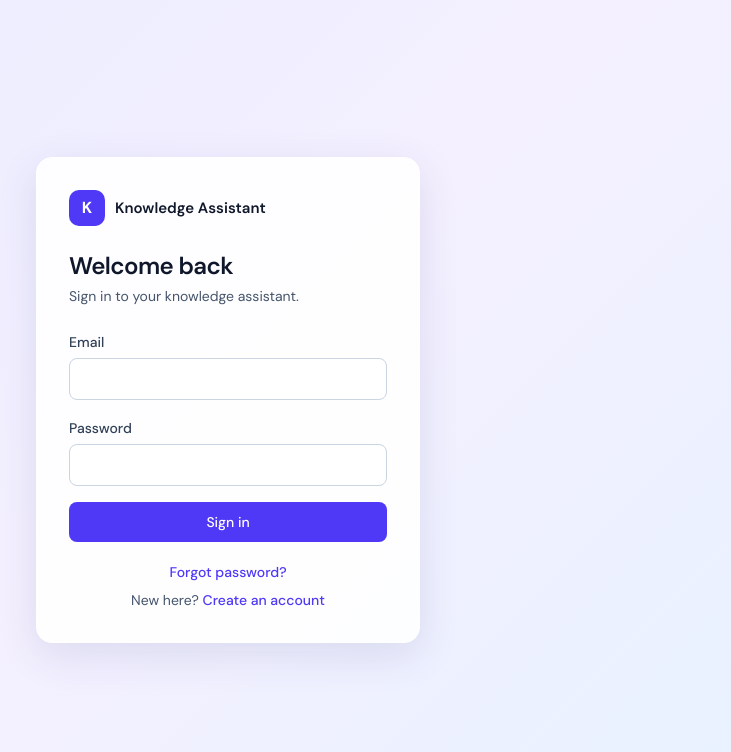
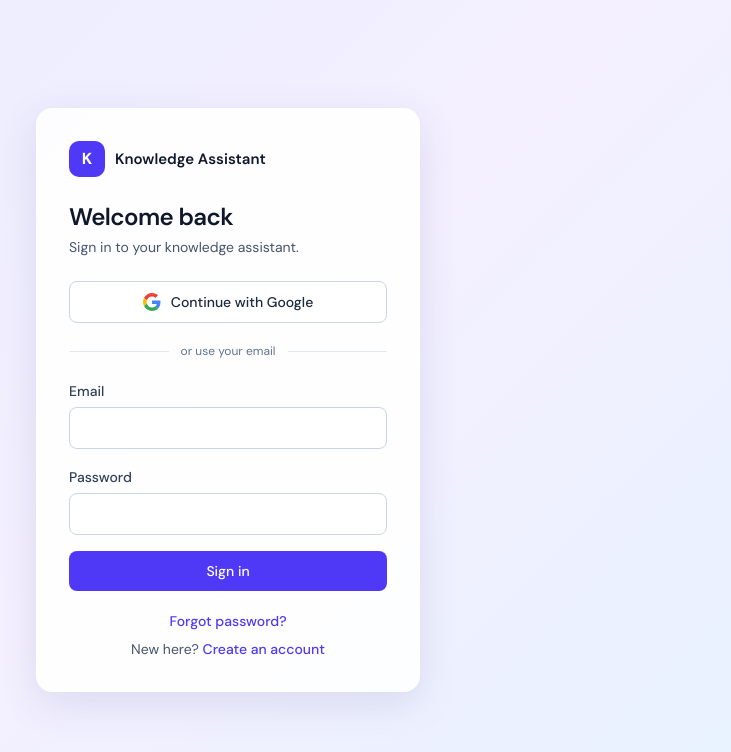
Before and after one commit to dummyinbox4fun/knowledge-assistant, a React (Vite) app in the folder frontend/: page / in a window 1280 px wide. Shown: the top 752 px of the page, without its empty margins (412-1143 px from the left). Built offline with nearby package versions, Linux system fonts and the light colour scheme; no server answers.

Commit message:
feat(auth): add Continue with Google sign-in (#92)

```diff
--- a/frontend/src/AuthScreen.jsx
+++ b/frontend/src/AuthScreen.jsx
@@ -27,6 +27,29 @@ const TITLES = {
   update: ['Choose a new password', `Use at least ${MIN_PASSWORD} characters.`],
 }
 
+function GoogleIcon() {
+  return (
+    <svg width="18" height="18" viewBox="0 0 48 48" aria-hidden="true">
+      <path
+        fill="#EA4335"
+        d="M24 9.5c3.5 0 6.6 1.2 9.1 3.6l6.8-6.8C35.8 2.4 30.3 0 24 0 14.6 0 6.5 5.4 2.6 13.2l7.9 6.1C12.4 13.6 17.7 9.5 24 9.5z"
+      />
+      <path
+        fill="#4285F4"
+        d="M46.5 24.5c0-1.6-.1-3.1-.4-4.5H24v9h12.7c-.6 3-2.2 5.5-4.7 7.2l7.6 5.9c4.4-4.1 6.9-10.1 6.9-17.6z"
+      />
+      <path
+        fill="#FBBC05"
+        d="M10.5 28.7c-.5-1.5-.8-3-.8-4.7s.3-3.2.8-4.7l-7.9-6.1C.9 16.5 0 20.1 0 24s.9 7.5 2.6 10.8l7.9-6.1z"
+      />
+      <path
+        fill="#34A853"
+        d="M24 48c6.5 0 11.9-2.1 15.9-5.8l-7.6-5.9c-2.1 1.4-4.8 2.3-8.3 2.3-6.3 0-11.6-4.1-13.5-9.8l-7.9 6.1C6.5 42.6 14.6 48 24 48z"
+      />
+    </svg>
+  )
+}
+
 export function Splash() {
   return (
     <div
@@ -40,7 +63,7 @@ export function Splash() {
 }
 
 export default function AuthScreen({ initialMode = 'signin' }) {
-  const { recovery, signIn, signUp, resetPassword, updatePassword } = useAuth()
+  const { recovery, signIn, signInWithGoogle, signUp, resetPassword, updatePassword } = useAuth()
   const [mode, setMode] = useState(recovery ? 'update' : initialMode)
   const [email, setEmail] = useState('')
   const [password, setPassword] = useState('')
@@ -102,6 +125,25 @@ export default function AuthScreen({ initialMode = 'signin' }) {
     }
   }
 
+  const handleGoogle = async () => {
+    setError('')
+    setInfo('')
+    setBusy(true)
+    try {
+      const result = await signInWithGoogle()
+      if (result?.error) {
+        setError(friendlyError(result.error))
+        setBusy(false)
+      }
+      // On success the browser is sent to Google, so there is nothing more to do here.
+    } catch {
+      setError('Could not reach the server. Check your connection and try again.')
+      setBusy(false)
+    }
+  }
+
+  const showGoogle = mode === 'signin' || mode === 'signup'
+
   const submitLabel = {
     signin: 'Sign in',
     signup: 'Create account',
@@ -128,7 +170,26 @@ export default function AuthScreen({ initialMode = 'signin' }) {
         <h1 className="mt-6 text-2xl font-semibold tracking-tight">{title}</h1>
         <p className="mt-1 text-sm text-slate-600">{subtitle}</p>
 
-        <form onSubmit={handleSubmit} className="mt-6 space-y-4" noValidate>
+        {showGoogle && (
+          <>
+            <button
+              type="button"
+              onClick={handleGoogle}
+              disabled={busy}
+              className="mt-6 flex w-full items-center justify-center gap-2.5 rounded-lg border border-slate-300 bg-white py-2.5 text-slate-800 hover:bg-slate-50"
+            >
+              <GoogleIcon />
+              Continue with Google
+            </button>
+            <div className="mt-5 flex items-center gap-3 text-xs text-slate-500" aria-hidden="true">
+              <span className="h-px flex-1 bg-slate-200" />
+              or use your email
+              <span className="h-px flex-1 bg-slate-200" />
+            </div>
+          </>
+        )}
+
+        <form onSubmit={handleSubmit} className={`${showGoogle ? 'mt-5' : 'mt-6'} space-y-4`} noValidate>
           {mode !== 'update' && (
             <div>
               <label htmlFor="auth-email" className="text-sm font-medium text-slate-700">
--- a/frontend/src/auth.jsx
+++ b/frontend/src/auth.jsx
@@ -10,6 +10,7 @@ const AuthContext = createContext({
   user: null,
   recovery: false,
   signIn: noop,
+  signInWithGoogle: noop,
   signUp: noop,
   resetPassword: noop,
   updatePassword: noop,
@@ -60,6 +61,15 @@ export function AuthProvider({ client = defaultClient, children }) {
     [client]
   )
 
+  const signInWithGoogle = useCallback(
+    () =>
+      client.auth.signInWithOAuth({
+        provider: 'google',
+        options: { redirectTo: window.location.origin },
+      }),
+    [client]
+  )
+
   const signUp = useCallback(
     (email, password) =>
       client.auth.signUp({
@@ -95,6 +105,7 @@ export function AuthProvider({ client = defaultClient, children }) {
             user: session?.user ?? null,
             recovery,
             signIn,
+            signInWithGoogle,
             signUp,
             resetPassword,
             updatePassword,
@@ -106,12 +117,13 @@ export function AuthProvider({ client = defaultClient, children }) {
             user: null,
             recovery: false,
             signIn: noop,
+            signInWithGoogle: noop,
             signUp: noop,
             resetPassword: noop,
             updatePassword: noop,
             signOut: noop,
           },
-    [enabled, loading, session, recovery, signIn, signUp, resetPassword, updatePassword, signOut]
+    [enabled, loading, session, recovery, signIn, signInWithGoogle, signUp, resetPassword, updatePassword, signOut]
   )
 
   return <AuthContext.Provider value={value}>{children}</AuthContext.Provider>
```
Also changed, not shown: 1 other file (tests, documents, lock files or other folders).
